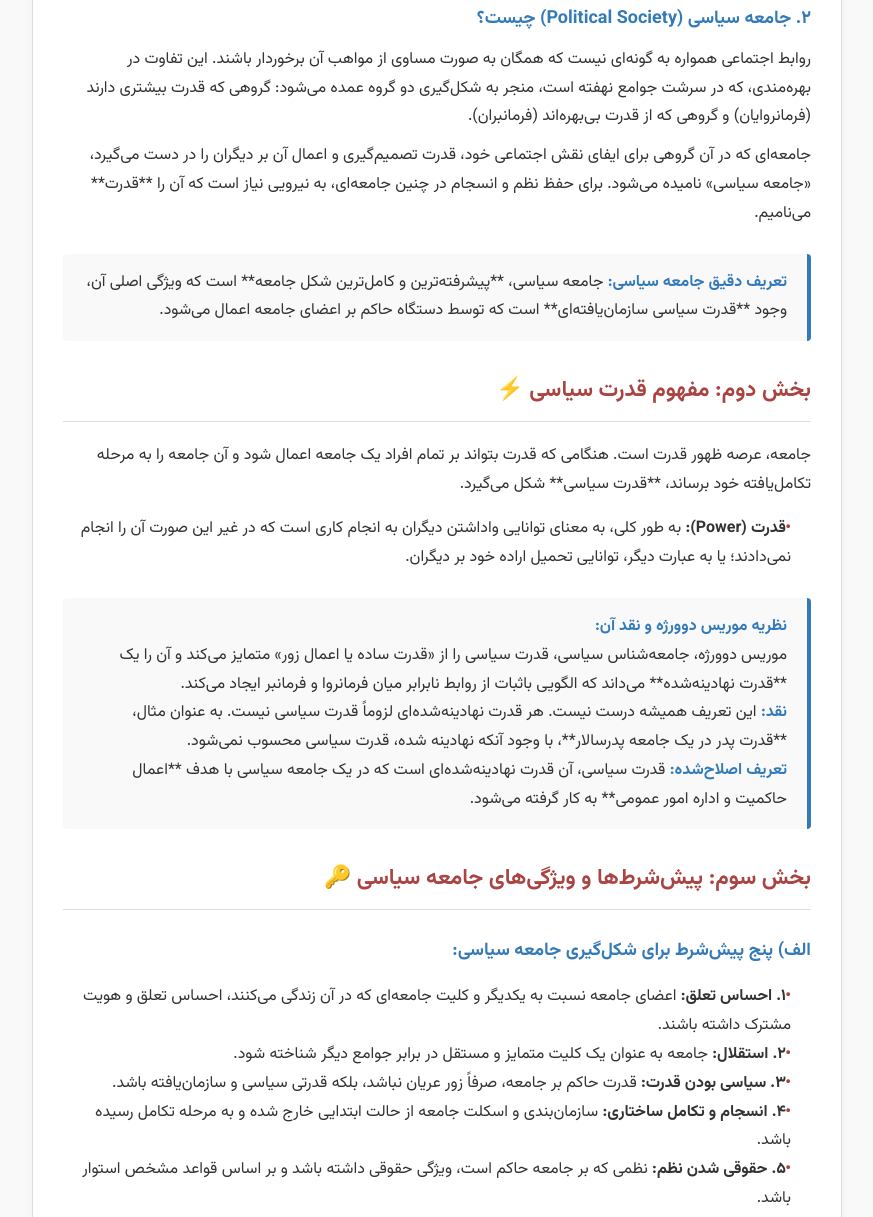
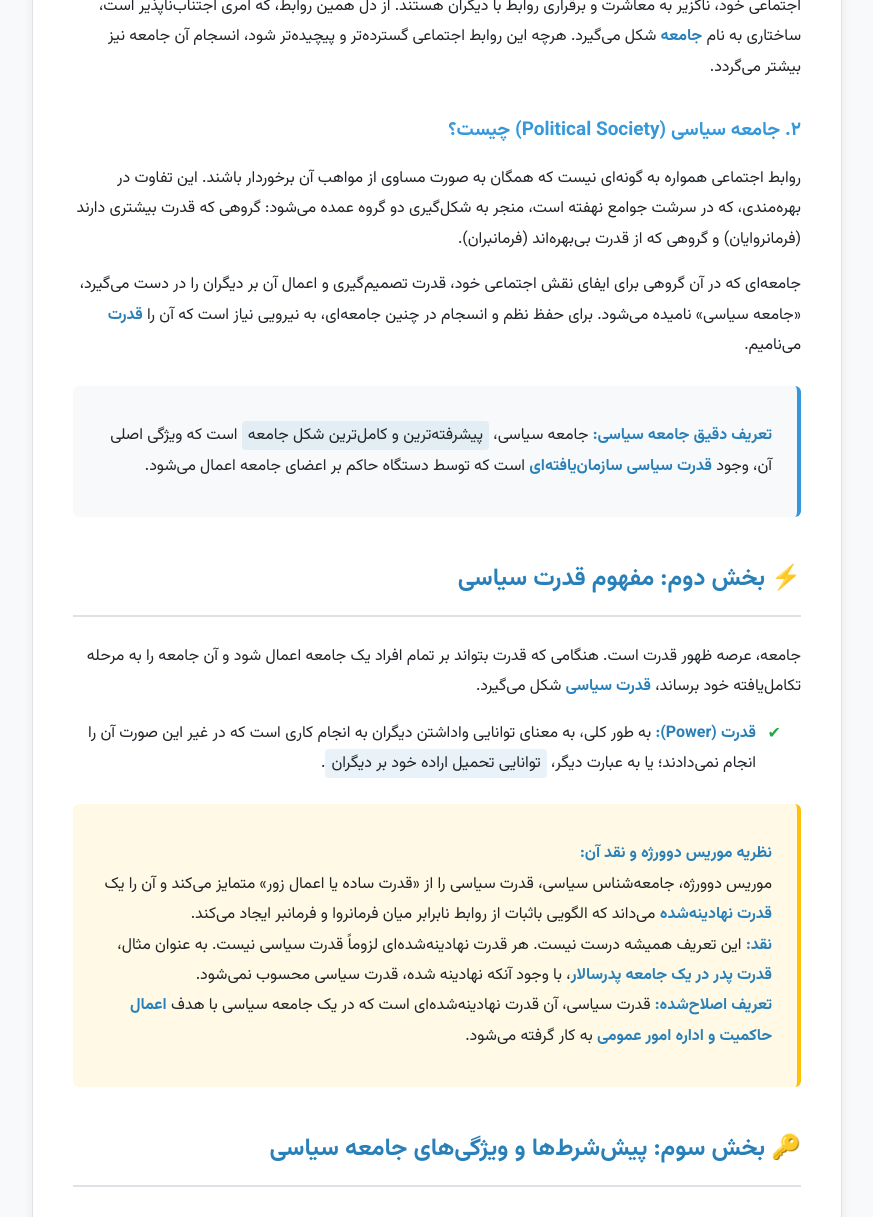
Before and after one commit to mahdi-bouzarjomehri/shirazu-law-notes, a plain HTML site: page hoghuuq-asaasi-1.html in a window 1280 px wide. Shown: the part 599-1816 px from the top of the page, without its empty margins (203-1076 px from the left). Drawn offline with Linux system fonts and the light colour scheme.

Commit message:
Update hoghuuq-asaasi-1.html

```diff
--- a/hoghuuq-asaasi-1.html
+++ b/hoghuuq-asaasi-1.html
@@ -7,29 +7,31 @@
     <link href="https://fonts.googleapis.com/css2?family=Vazirmatn:wght@400;700&display=swap" rel="stylesheet">
     <style>
         :root {
-            --bg: #f9f9f9;
-            --text: #333;
-            --accent: #a94442;
-            --link: #337ab7;
-            --card: #fff;
-            --border: #ddd;
-            --shadow: rgba(0,0,0,.05);
+            --bg: #f8f9fa;
+            --text: #212529;
+            --accent: #2980b9;
+            --link: #3498db;
+            --card: #ffffff;
+            --border: #dee2e6;
+            --shadow: rgba(0,0,0,.06);
+            --highlight-bg: rgba(41, 128, 185, 0.1);
         }
         body.dark {
-            --bg: #1e1e1e;
+            --bg: #1c1c1e;
             --text: #e0e0e0;
-            --accent: #ff7b7b;
-            --link: #4dabf7;
-            --card: #2d2d2d;
+            --accent: #5dade2;
+            --link: #5dade2;
+            --card: #2a2a2c;
             --border: #444;
-            --shadow: rgba(0,0,0,.25);
+            --shadow: rgba(0,0,0,.2);
+            --highlight-bg: rgba(93, 173, 226, 0.15);
         }
         * {
             box-sizing: border-box;
         }
         body {
             font-family: 'Vazirmatn', sans-serif;
-            line-height: 1.8;
+            line-height: 1.9;
             font-size: 16px;
             background: var(--bg);
             color: var(--text);
@@ -45,114 +47,120 @@
             position: sticky;
             top: 0;
             z-index: 10;
-            box-shadow: 0 2px 6px var(--shadow);
+            box-shadow: 0 2px 8px var(--shadow);
         }
         header h1 {
             margin: 0;
             font-size: 26px;
+            letter-spacing: -0.5px;
         }
         .tools {
-            margin-top: 10px;
+            margin-top: 12px;
             display: flex;
             justify-content: center;
             gap: 12px;
             flex-wrap: wrap;
         }
         .tools button {
-            background: rgba(255,255,255,.2);
-            border: 1px solid rgba(255,255,255,.35);
+            background: rgba(255,255,255,.15);
+            border: 1px solid rgba(255,255,255,.3);
             color: #fff;
             padding: 6px 14px;
-            border-radius: 4px;
+            border-radius: 6px;
             cursor: pointer;
             font: inherit;
+            transition: background 0.2s ease;
         }
         .tools button:hover {
-            background: rgba(255,255,255,.3);
+            background: rgba(255,255,255,.25);
         }
         main {
             max-width: 850px;
-            margin: 30px auto;
+            margin: 40px auto;
             padding: 0 20px 60px;
         }
         section.session {
             background: var(--card);
             border: 1px solid var(--border);
-            box-shadow: 0 0 10px var(--shadow);
-            padding: 30px;
+            box-shadow: 0 4px 12px var(--shadow);
+            padding: 40px;
             margin-bottom: 40px;
-            border-radius: 8px;
+            border-radius: 10px;
             counter-increment: session;
         }
         section.session::before {
-            content: "جلسه " counter(session) " (نسخه کامل)";
+            content: "جلسه " counter(session);
             display: block;
             font-weight: 700;
             color: var(--accent);
-            margin-bottom: 20px;
-            font-size: 20px;
+            margin-bottom: 25px;
+            font-size: 22px;
         }
         h2 {
-            font-size: 22px;
+            font-size: 24px;
             color: var(--accent);
-            margin-top: 30px;
-            border-bottom: 1px solid var(--border);
-            padding-bottom: 10px;
-            margin-bottom: 20px;
+            margin-top: 40px;
+            border-bottom: 2px solid var(--border);
+            padding-bottom: 12px;
+            margin-bottom: 25px;
         }
         h2:first-of-type {
             margin-top: 0;
         }
         h3 {
-            font-size: 18px;
+            font-size: 19px;
             color: var(--link);
-            margin-top: 25px;
-            margin-bottom: 10px;
+            margin-top: 30px;
+            margin-bottom: 15px;
         }
         p {
-            margin: 10px 0;
+            margin: 15px 0;
+        }
+        strong {
+            color: var(--accent);
+        }
+        .highlight {
+            background-color: var(--highlight-bg);
+            padding: 2px 6px;
+            border-radius: 4px;
         }
         ul {
             list-style: none;
+            padding-right: 25px;
+        }
+        ul li {
+            position: relative;
             padding-right: 20px;
+            margin-bottom: 10px;
         }
         ul li::before {
-            content: "•";
-            color: var(--accent);
-            font-weight: bold;
-            display: inline-block;
-            width: 1em;
-            margin-left: -1em;
-            padding-left: 5px;
+            content: "✔";
+            color: #28a745;
+            position: absolute;
+            right: -5px;
+            top: 1px;
         }
         .note {
             background: var(--bg);
             border-right: 4px solid var(--link);
-            padding: 15px 20px;
+            padding: 20px 25px;
             margin: 25px 0;
-            border-radius: 4px;
+            border-radius: 6px;
         }
-        .note p {
-            margin: 0;
-        }
-        .note strong {
-            color: var(--link);
+        .note-key {
+            background: rgba(255, 193, 7, 0.1);
+            border-right: 4px solid #ffc107;
         }
         .summary-box {
             background: rgba(40, 167, 69, 0.1);
             border-right: 4px solid #28a745;
-            padding: 15px 20px;
-            margin-top: 20px;
-            border-radius: 4px;
+            padding: 20px 25px;
+            margin-top: 30px;
+            border-radius: 6px;
         }
         @media print {
             :root {
-                --bg: #fff;
-                --text: #000;
-                --accent: #a94442;
-                --link: #337ab7;
-                --card: #fff;
-                --border: #ccc;
+                --bg: #fff; --text: #000; --accent: #2980b9; --link: #3498db; --card: #fff; --border: #ccc;
             }
             body { background: #fff; color: #000; font-size: 12pt; }
             header, .tools { display: none; }
@@ -168,39 +176,38 @@
     <h1>جزوه کامل درس حقوق اساسی ۱</h1>
     <div class="tools">
         <button onclick="window.print()">چاپ</button>
-        <button onclick="document.body.classList.toggle('dark')">شب/روز</button>
+        <button onclick="document.body.classList.toggle('dark')">حالت شب/روز</button>
     </div>
 </header>
 
 <main>
-    <!-- جلسه اول -->
     <section class="session">
-        <h2>بخش اول: از جامعه تا جامعه سیاسی 🏛️</h2>
-        <p>برای فهم دقیق حقوق اساسی، ابتدا باید با مفاهیم پایه‌ای مانند جامعه و قدرت آشنا شویم. علم حقوق به طور کلی روابط میان مردم با یکدیگر و روابط مردم با حکومت را تنظیم و چارچوب‌بندی می‌کند. حقوق اساسی به طور خاص به **روابط سیاسی** میان این دو گروه، یعنی **فرمانروایان** (حکومت) و **فرمانبران** (مردم)، می‌پردازد.</p>
+        <h2>🏛️ بخش اول: از جامعه تا جامعه سیاسی</h2>
+        <p>برای فهم دقیق حقوق اساسی، ابتدا باید با مفاهیم پایه‌ای مانند جامعه و قدرت آشنا شویم. علم حقوق به طور کلی روابط میان مردم با یکدیگر و روابط مردم با حکومت را تنظیم و چارچوب‌بندی می‌کند. حقوق اساسی به طور خاص به <span class="highlight"><strong>روابط سیاسی</strong></span> میان این دو گروه، یعنی <strong>فرمانروایان</strong> (حکومت) و <strong>فرمانبران</strong> (مردم)، می‌پردازد.</p>
 
         <h3>۱. جامعه (Society) چیست؟</h3>
-        <p>سنگ بنای جامعه، گرایش ذاتی و نیاز انسان به زندگی اجتماعی است. انسان‌ها برای بقا و تأمین نیازهای فطری و اجتماعی خود، ناگزیر به معاشرت و برقراری روابط با دیگران هستند. از دل همین روابط، که امری اجتناب‌ناپذیر است، ساختاری به نام **جامعه** شکل می‌گیرد. هرچه این روابط اجتماعی گسترده‌تر و پیچیده‌تر شود، انسجام آن جامعه نیز بیشتر می‌گردد.</p>
+        <p>سنگ بنای جامعه، گرایش ذاتی و نیاز انسان به زندگی اجتماعی است. انسان‌ها برای بقا و تأمین نیازهای فطری و اجتماعی خود، ناگزیر به معاشرت و برقراری روابط با دیگران هستند. از دل همین روابط، که امری اجتناب‌ناپذیر است، ساختاری به نام <strong>جامعه</strong> شکل می‌گیرد. هرچه این روابط اجتماعی گسترده‌تر و پیچیده‌تر شود، انسجام آن جامعه نیز بیشتر می‌گردد.</p>
 
         <h3>۲. جامعه سیاسی (Political Society) چیست؟</h3>
         <p>روابط اجتماعی همواره به گونه‌ای نیست که همگان به صورت مساوی از مواهب آن برخوردار باشند. این تفاوت در بهره‌مندی، که در سرشت جوامع نهفته است، منجر به شکل‌گیری دو گروه عمده می‌شود: گروهی که قدرت بیشتری دارند (فرمانروایان) و گروهی که از قدرت بی‌بهره‌اند (فرمانبران).</p>
-        <p>جامعه‌ای که در آن گروهی برای ایفای نقش اجتماعی خود، قدرت تصمیم‌گیری و اعمال آن بر دیگران را در دست می‌گیرد، «جامعه سیاسی» نامیده می‌شود. برای حفظ نظم و انسجام در چنین جامعه‌ای، به نیرویی نیاز است که آن را **قدرت** می‌نامیم.</p>
+        <p>جامعه‌ای که در آن گروهی برای ایفای نقش اجتماعی خود، قدرت تصمیم‌گیری و اعمال آن بر دیگران را در دست می‌گیرد، «جامعه سیاسی» نامیده می‌شود. برای حفظ نظم و انسجام در چنین جامعه‌ای، به نیرویی نیاز است که آن را <strong>قدرت</strong> می‌نامیم.</p>
         <div class="note">
-            <p><strong>تعریف دقیق جامعه سیاسی:</strong> جامعه سیاسی، **پیشرفته‌ترین و کامل‌ترین شکل جامعه** است که ویژگی اصلی آن، وجود **قدرت سیاسی سازمان‌یافته‌ای** است که توسط دستگاه حاکم بر اعضای جامعه اعمال می‌شود.</p>
+            <p><strong>تعریف دقیق جامعه سیاسی:</strong> جامعه سیاسی، <span class="highlight">پیشرفته‌ترین و کامل‌ترین شکل جامعه</span> است که ویژگی اصلی آن، وجود <strong>قدرت سیاسی سازمان‌یافته‌ای</strong> است که توسط دستگاه حاکم بر اعضای جامعه اعمال می‌شود.</p>
         </div>
 
-        <h2>بخش دوم: مفهوم قدرت سیاسی ⚡️</h2>
-        <p>جامعه، عرصه ظهور قدرت است. هنگامی که قدرت بتواند بر تمام افراد یک جامعه اعمال شود و آن جامعه را به مرحله تکامل‌یافته خود برساند، **قدرت سیاسی** شکل می‌گیرد.</p>
+        <h2>⚡️ بخش دوم: مفهوم قدرت سیاسی</h2>
+        <p>جامعه، عرصه ظهور قدرت است. هنگامی که قدرت بتواند بر تمام افراد یک جامعه اعمال شود و آن جامعه را به مرحله تکامل‌یافته خود برساند، <strong>قدرت سیاسی</strong> شکل می‌گیرد.</p>
         <ul>
-            <li><strong>قدرت (Power):</strong> به طور کلی، به معنای توانایی واداشتن دیگران به انجام کاری است که در غیر این صورت آن را انجام نمی‌دادند؛ یا به عبارت دیگر، توانایی تحمیل اراده خود بر دیگران.</li>
+            <li><strong>قدرت (Power):</strong> به طور کلی، به معنای توانایی واداشتن دیگران به انجام کاری است که در غیر این صورت آن را انجام نمی‌دادند؛ یا به عبارت دیگر، <span class="highlight">توانایی تحمیل اراده خود بر دیگران</span>.</li>
         </ul>
-        <div class="note">
+        <div class="note note-key">
             <p><strong>نظریه موریس دوورژه و نقد آن:</strong><br>
-            موریس دوورژه، جامعه‌شناس سیاسی، قدرت سیاسی را از «قدرت ساده یا اعمال زور» متمایز می‌کند و آن را یک **قدرت نهادینه‌شده** می‌داند که الگویی باثبات از روابط نابرابر میان فرمانروا و فرمانبر ایجاد می‌کند.<br>
-            <strong>نقد:</strong> این تعریف همیشه درست نیست. هر قدرت نهادینه‌شده‌ای لزوماً قدرت سیاسی نیست. به عنوان مثال، **قدرت پدر در یک جامعه پدرسالار**، با وجود آنکه نهادینه شده، قدرت سیاسی محسوب نمی‌شود.<br>
-            <strong>تعریف اصلاح‌شده:</strong> قدرت سیاسی، آن قدرت نهادینه‌شده‌ای است که در یک جامعه سیاسی با هدف **اعمال حاکمیت و اداره امور عمومی** به کار گرفته می‌شود.</p>
+            موریس دوورژه، جامعه‌شناس سیاسی، قدرت سیاسی را از «قدرت ساده یا اعمال زور» متمایز می‌کند و آن را یک <strong>قدرت نهادینه‌شده</strong> می‌داند که الگویی باثبات از روابط نابرابر میان فرمانروا و فرمانبر ایجاد می‌کند.<br>
+            <strong>نقد:</strong> این تعریف همیشه درست نیست. هر قدرت نهادینه‌شده‌ای لزوماً قدرت سیاسی نیست. به عنوان مثال، <strong>قدرت پدر در یک جامعه پدرسالار</strong>، با وجود آنکه نهادینه شده، قدرت سیاسی محسوب نمی‌شود.<br>
+            <strong>تعریف اصلاح‌شده:</strong> قدرت سیاسی، آن قدرت نهادینه‌شده‌ای است که در یک جامعه سیاسی با هدف <strong>اعمال حاکمیت و اداره امور عمومی</strong> به کار گرفته می‌شود.</p>
         </div>
 
-        <h2>بخش سوم: پیش‌شرط‌ها و ویژگی‌های جامعه سیاسی 🔑</h2>
+        <h2>🔑 بخش سوم: پیش‌شرط‌ها و ویژگی‌های جامعه سیاسی</h2>
         <h3>الف) پنج پیش‌شرط برای شکل‌گیری جامعه سیاسی:</h3>
         <ul>
             <li><strong>۱. احساس تعلق:</strong> اعضای جامعه نسبت به یکدیگر و کلیت جامعه‌ای که در آن زندگی می‌کنند، احساس تعلق و هویت مشترک داشته باشند.</li>
@@ -217,10 +224,10 @@
             <li><strong>۳. قاهرانه بودن قدرت:</strong> قدرت در جامعه سیاسی به صورت قاهرانه (با جبر و اقتدار) اعمال می‌شود. اراده طبقه حاکم بر مردم تحمیل می‌شود و به دلیل در اختیار داشتن ابزارهای اجرایی (مانند نیروی انتظامی و نظامی)، امکان مقاومت در برابر آن محدود است.</li>
         </ul>
 
-        <h2>بخش چهارم: تأثیر متقابل حقوق و قدرت ⚖️</h2>
-        <p>یک قاعده کلی در علوم اجتماعی بیان می‌کند: <strong>«هر کجا جامعه هست، حقوق نیز هست» (Ubi societas, ibi jus)</strong>. این سه مفهوم (جامعه، قدرت، حقوق) به شدت درهم‌تنیده‌اند. قدرتِ صرف (زور) ناپایدار است و برای کسب استقرار و استمرار، ناگزیر است خود را در قالب **«حقوق»** صورت‌بندی کند تا مشروعیت یابد.</p>
+        <h2>⚖️ بخش چهارم: تأثیر متقابل حقوق و قدرت</h2>
+        <p>یک قاعده کلی در علوم اجتماعی بیان می‌کند: <strong><em>«هر کجا جامعه هست، حقوق نیز هست» (Ubi societas, ibi jus)</em></strong>. این سه مفهوم (جامعه، قدرت، حقوق) به شدت درهم‌تنیده‌اند. قدرتِ صرف (زور) ناپایدار است و برای کسب استقرار و استمرار، ناگزیر است خود را در قالب <strong>«حقوق»</strong> صورت‌بندی کند تا مشروعیت یابد.</p>
 
-        <h3>۱. حقانی کردن قدرت (مشروعیت‌بخشی):</h3>
+        <h3>۱. حقانی کردن قدرت (مشروعیت‌بخشی)</h3>
         <p>حقوق به قدرت، مقبولیت و مشروعیت می‌بخشد. مردم در سایه حقوق، قدرت را راحت‌تر می‌پذیرند.</p>
         <div class="note">
             <p><strong>💡 تفاوت کلیدی: قانونی بودن در برابر حقانی بودن</strong><br>
@@ -228,20 +235,19 @@
             <strong>حقانی بودن (Legitimacy):</strong> یعنی حکومت از نظر اکثر مردم، عادلانه و برحق است و به درستی آن ایمان دارند.</p>
         </div>
 
-        <h3>۲. حقوق به عنوان ابزاری در اختیار قدرت:</h3>
+        <h3>۲. حقوق به عنوان ابزاری در اختیار قدرت</h3>
         <p>حقوق ابزاری است که حکومت برای پیشبرد اهداف و اعمال قدرت خود از آن بهره می‌گیرد. تصویب قوانین، آیین‌نامه‌ها و بخش‌نامه‌ها همگی نمونه‌هایی از به‌کارگیری حقوق به عنوان وسیله‌ای برای اداره جامعه هستند.</p>
 
-        <h3>۳. حقوق به عنوان وسیله‌ای برای حمایت علیه قدرت:</h3>
-        <p>حقوق همان‌طور که ابزار قدرت است، سپری برای حمایت از افراد در برابر قدرت نیز هست. حقوق با تعیین حد و مرز برای اختیارات حکومت، از آزادی‌های فردی و حقوق شهروندان در مقابل زیاده‌روی‌های احتمالی قدرت حاکم دفاع می‌کند (مانند اصول مندرج در قوانین اساسی و اعلامیه‌های حقوق بشر).</p>
+        <h3>۳. حقوق به عنوان وسیله‌ای برای حمایت علیه قدرت</h3>
+        <p>حقوق همان‌طور که ابزار قدرت است، <span class="highlight">سپری برای حمایت از افراد در برابر قدرت</span> نیز هست. حقوق با تعیین حد و مرز برای اختیارات حکومت، از آزادی‌های فردی و حقوق شهروندان در مقابل زیاده‌روی‌های احتمالی قدرت حاکم دفاع می‌کند (مانند اصول مندرج در قوانین اساسی و اعلامیه‌های حقوق بشر).</p>
 
-        <h3>۴. نهادبندی کردن قدرت:</h3>
+        <h3>۴. نهادبندی کردن قدرت</h3>
         <p>حقوق، قدرت را از حالت شخصی خارج کرده و آن را میان نهادها و سازمان‌های مختلف توزیع می‌کند. با تفکیک قوا و تعیین وظایف هر ارگان (مانند قوه مقننه، مجریه و قضائیه)، حقوق به قدرت ساختاری مشخص و غیرشخصی می‌بخشد و از تمرکز آن جلوگیری می‌کند.</p>
 
         <div class="summary-box">
-            <p><strong>خلاصه جلسه:</strong> در این جلسه آموختیم که جامعه تکامل‌یافته، **جامعه سیاسی** و قدرت تکامل‌یافته، **قدرت سیاسی** است. قدرت برای بقا نیازمند **مشروعیت** است که آن را از طریق **حقوق** به دست می‌آورد. حقوق نیز رابطه‌ای دوسویه با قدرت دارد: هم **ابزار قدرت** است و هم **سپر دفاعی در برابر آن**.</p>
+            <p><strong>جمع‌بندی جلسه:</strong> در این جلسه آموختیم که جامعه تکامل‌یافته، <strong>جامعه سیاسی</strong> و قدرت تکامل‌یافته، <strong>قدرت سیاسی</strong> است. قدرت برای بقا نیازمند <strong>مشروعیت</strong> است که آن را از طریق <strong>حقوق</strong> به دست می‌آورد. حقوق نیز رابطه‌ای دوسویه با قدرت دارد: هم <strong>ابزار قدرت</strong> است و هم <strong>سپر دفاعی در برابر آن</strong>.</p>
         </div>
     </section>
-
 </main>
 
 <script>
```
